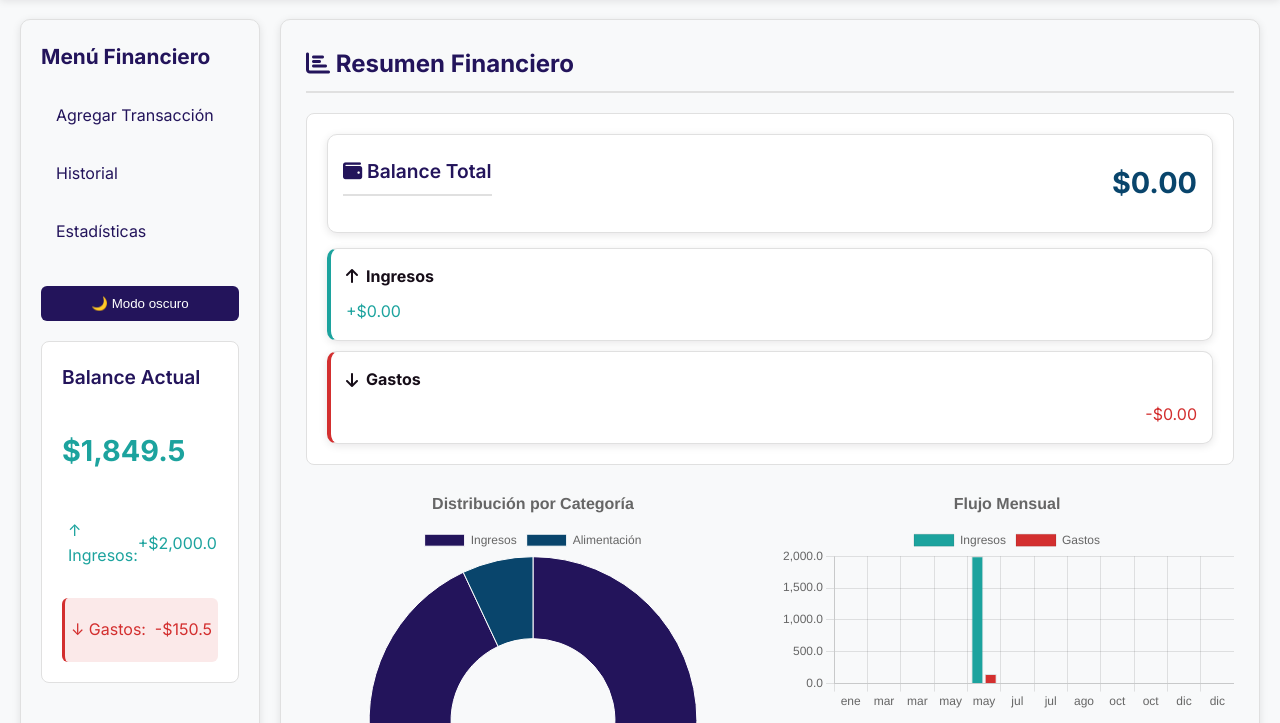
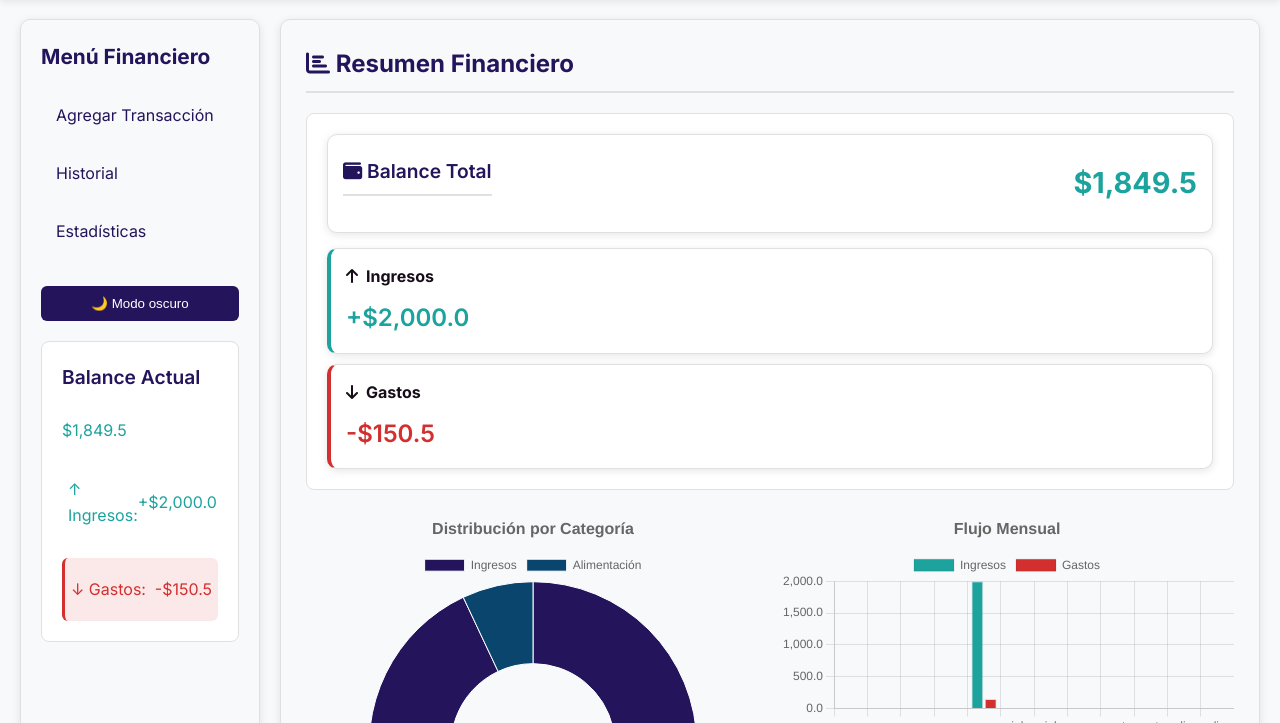
Before and after one commit to davidApM/gastosPersonales, a plain HTML site: page index.html in a window 1280 px wide. Shown: the part 77-800 px from the top of the page. Drawn offline with nearby package versions, Linux system fonts and the light colour scheme.

Commit message:
Actualicé la interfaz y ahora los ingresos y gastos aparecen en la pantalla

```diff
--- a/index.html
+++ b/index.html
@@ -42,12 +42,13 @@
             <button id="modo-toggle">🌙 Modo oscuro</button>
 
             <!-- Resumen rápido -->
+            <!-- Menú lateral (sidebar) -->
             <div class="resumen-rapido">
                 <h3>Balance Actual</h3>
-                <p id="balance-total">$0.00</p>
+                <p id="balance-sidebar">$0.00</p>
                 <div class="detalle-balance">
-                    <span class="ingresos">↑ Ingresos: <span id="ingresos-total">$0.00</span></span>
-                    <span class="gastos">↓ Gastos: <span id="gastos-total">$0.00</span></span>
+                    <span class="ingresos">↑ Ingresos: <span id="ingresos-sidebar">$0.00</span></span>
+                    <span class="gastos">↓ Gastos: <span id="gastos-sidebar">$0.00</span></span>
                 </div>
             </div>
         </aside>
@@ -62,16 +63,17 @@
                 <div class="resumen-rapido">
                     <div class="balance-card">
                         <h3><i class="fas fa-wallet"></i> Balance Total</h3>
-                        <p id="balance-total">$0.00</p>
+                        <p id="balance-main">$0.00</p>
                     </div>
+                    <!--Otro div-->
                     <div class="detalle-balance">
                         <div class="ingresos-card">
                             <h4><i class="fas fa-arrow-up"></i> Ingresos</h4>
-                            <p id="ingresos-total">+$0.00</p>
+                            <p id="ingresos-main">+$0.00</p>
                         </div>
                         <div class="gastos-card">
                             <h4><i class="fas fa-arrow-down"></i> Gastos</h4>
-                            <p id="gastos-total">-$0.00</p>
+                            <p id="gastos-main">-$0.00</p>
                         </div>
                     </div>
                 </div>
--- a/script.js
+++ b/script.js
@@ -31,9 +31,25 @@ document.addEventListener('DOMContentLoaded', function () {
     const filtroCategoria = document.getElementById('filtro-categoria');
     const filtroMes = document.getElementById('filtro-mes');
     const btnEnviar = document.getElementById('enviar-formulario');
-    const balanceTotal = document.getElementById('balance-total');
-    const ingresosTotal = document.getElementById('ingresos-total');
-    const gastosTotal = document.getElementById('gastos-total');
+    const balanceTotal = document.getElementById('balance-total');//No éxiste
+    const ingresosTotal = document.getElementById('ingresos-total');//No éxiste
+    const gastosTotal = document.getElementById('gastos-total'); //No éxiste
+
+    //Nuevas variables
+    // Configuración de elementos DOM
+    const financialElements = {
+        sidebar: {
+            balance: document.getElementById('balance-sidebar'), //Balance total
+            income: document.getElementById('ingresos-sidebar'),//ingreso tatal
+            expenses: document.getElementById('gastos-sidebar') //gastos total
+        },
+        main: {
+            balance: document.getElementById('balance-main'),
+            income: document.getElementById('ingresos-main'),
+            expenses: document.getElementById('gastos-main')
+        }
+    };
+
 
     // =============================================
     // INICIALIZACIÓN
@@ -228,34 +244,46 @@ document.addEventListener('DOMContentLoaded', function () {
 
         console.log('Totales calculados:', { ingresos, gastos, balance });
 
-            // 2. Verificar funciones auxiliares
-            console.log('Formateo de moneda (1000):', formatearMoneda(1000));
+        // 2. Función de formateo mejorada
+        const formatearValor = (valor, tipo) => {
+            const formato = formatearMoneda(Math.abs(valor));
+            switch(tipo) {
+                case 'ingreso': return `+$${formato}`;
+                case 'gasto': return `-$${formato}`;
+                default: return `$${formato}`;
+            }
+        };
 
-            // 3. Actualizar el DOM con verificación adicional
-            if (ingresosTotal && ingresosTotal instanceof HTMLElement) {
-                ingresosTotal.textContent = `+$${formatearMoneda(ingresos)}`;
-                ingresosTotal.style.color = 'var(--color-ingreso)';
-                console.log('Ingresos actualizados');
-            } else {
-                console.error('Elemento ingresosTotal no encontrado o inválido');
+        // 3. Actualización sincronizada de ambos componentes
+        const actualizarComponente = (elemento, valor, tipo) => {
+            if (!elemento) {
+                console.error(`Elemento ${tipo} no encontrado`);
+                return;
             }
 
-            if (gastosTotal && gastosTotal instanceof HTMLElement) {
-                gastosTotal.textContent = `-$${formatearMoneda(gastos)}`;
-                gastosTotal.style.color = 'var(--color-gasto)';
-                console.log('Gastos actualizados');
-            } else {
-                console.error('Elemento gastosTotal no encontrado o inválido');
+            elemento.textContent = formatearValor(valor, tipo);
+            elemento.style.color = tipo === 'gasto'
+                ? 'var(--color-gasto)'
+                : 'var(--color-ingreso)';
+        };
+
+        // Sidebar (formato simple)
+        actualizarComponente(financialElements.sidebar.balance, balance, 'balance');
+        actualizarComponente(financialElements.sidebar.income, ingresos, 'ingreso');
+        actualizarComponente(financialElements.sidebar.expenses, gastos, 'gasto');
+
+        // Main (con estilos diferentes)
+        actualizarComponente(financialElements.main.balance, balance, 'balance');
+        actualizarComponente(financialElements.main.income, ingresos, 'ingreso');
+        actualizarComponente(financialElements.main.expenses, gastos, 'gasto');
+
+        // Color especial para balance negativo (solo en main)
+        if (balance < 0) {
+            financialElements.main.balance.style.color = 'var(--color-gasto)';
+            financialElements.sidebar.balance.style.color = 'var(--color-gasto)';
         }
 
-            if (balanceTotal && balanceTotal instanceof HTMLElement) {
-                balanceTotal.textContent = `$${formatearMoneda(balance)}`;
-                balanceTotal.style.color = balance >= 0 ? 'var(--color-ingreso)' : 'var(--color-gasto)';
-                console.log('Balance actualizado');
-            } else {
-                console.error('Elemento balanceTotal no encontrado o inválido');
-            }
-
+        console.log('Actualización completada en ambos componentes');
         actualizarGraficos();
     } catch (error) {
         console.error('Error en actualizarBalance:', error);
--- a/style.css
+++ b/style.css
@@ -118,7 +118,7 @@ header {
     font-weight: 600;
 }
 
-#balance-total {
+#balance-main{
     font-size: 1.8rem;
     font-weight: 700;
     color: var(--color-texto);
@@ -137,7 +137,7 @@ header {
     display: flex;
     justify-content: space-between;
     align-items: center;
-    padding: 19px 6px;
+    padding: 19px 6px; /*Me quedó todo bien al modificarlo*/
     border-radius: 6px;
     font-weight: 500;
     min-width: 0; /* Añade esto */
@@ -152,7 +152,7 @@ header {
     overflow: hidden;
 }
 
-#gastos-total {
+#gastos-sidebar {
     flex-shrink: 1; /* Permite que se encoja si es necesario */
     min-width: 0; /* Permite el truncamiento */
     overflow: hidden;
@@ -169,24 +169,24 @@ header {
 
 /*Fin de resumenes rápido*/
 
-#balance-total {
+#balance-main{
     font-size: 1.5rem;
 }
 
 /* Colores específicos para los montos */
-#ingresos-total {
+#ingresos-sidebar {
     color: var(--color-ingreso);
 }
 
-#gastos-total {
+#gastos-sidebar{
     color: var(--color-gasto);
 }
 
-#balance-total {
+#balance-main {
     color: var(--color-texto);
 }
 
-#balance-total {
+#balance-main {
     font-size: 1.8rem;
     font-weight: 700;
     margin: 10px 0;
@@ -317,7 +317,7 @@ body.modo-oscuro .resumen-rapido h3 {
     color: var(--dm-color-texto-claro);
 }
 
-body.modo-oscuro #balance-total {
+body.modo-oscuro #balance-main {
     color: var(--dm-color-balance);
 }
 
@@ -1099,17 +1099,17 @@ fieldset {
     gap: 8px;
 }
 
-/*#ingresos-total {
+#ingresos-main {
     color: var(--color-ingreso);
     font-size: 1.5rem;
     font-weight: 600;
-}*/
+}
 
-/*#gastos-total {
+*#gastos-main {
     color: var(--color-gasto);
     font-size: 1.5rem;
     font-weight: 600;
-} */
+}
 
 /* Estilos para los gráficos */
 .graficos-container {
```
Lines whose indentation alone changed are shown as unchanged.
